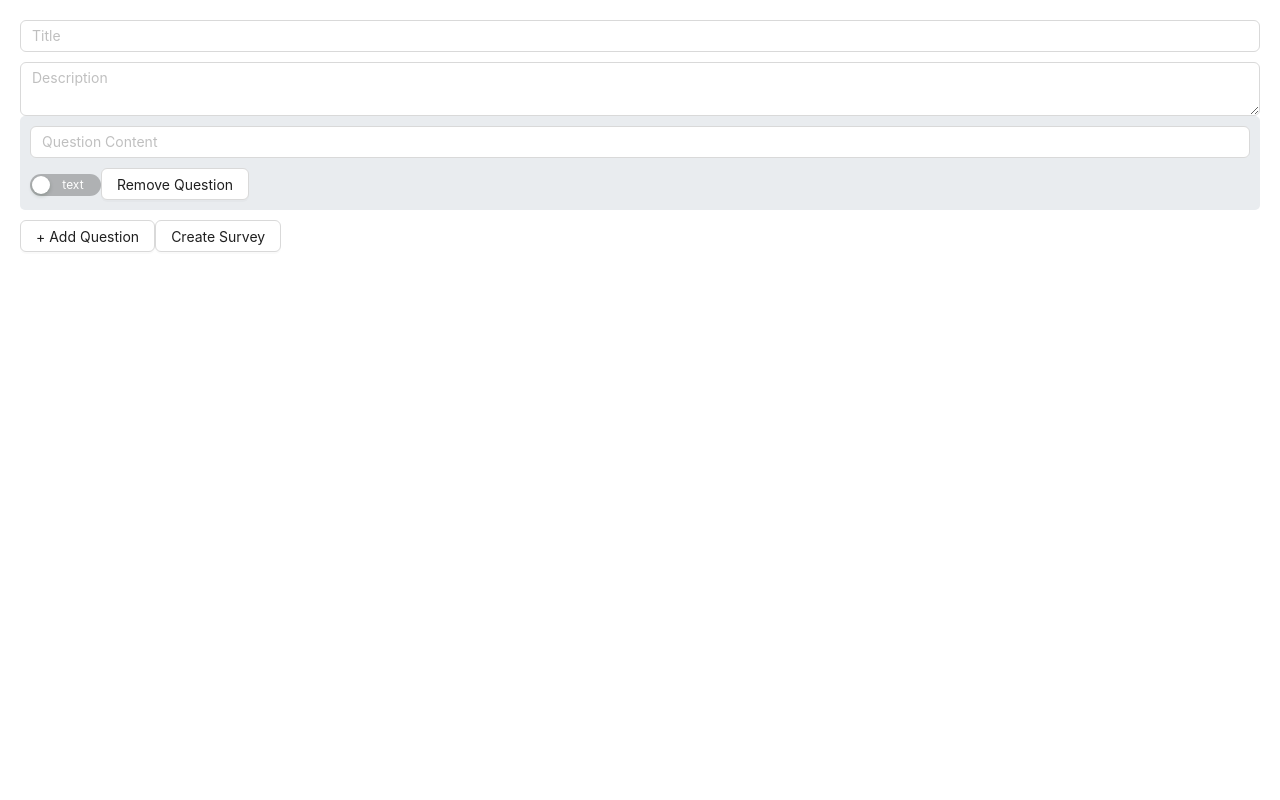
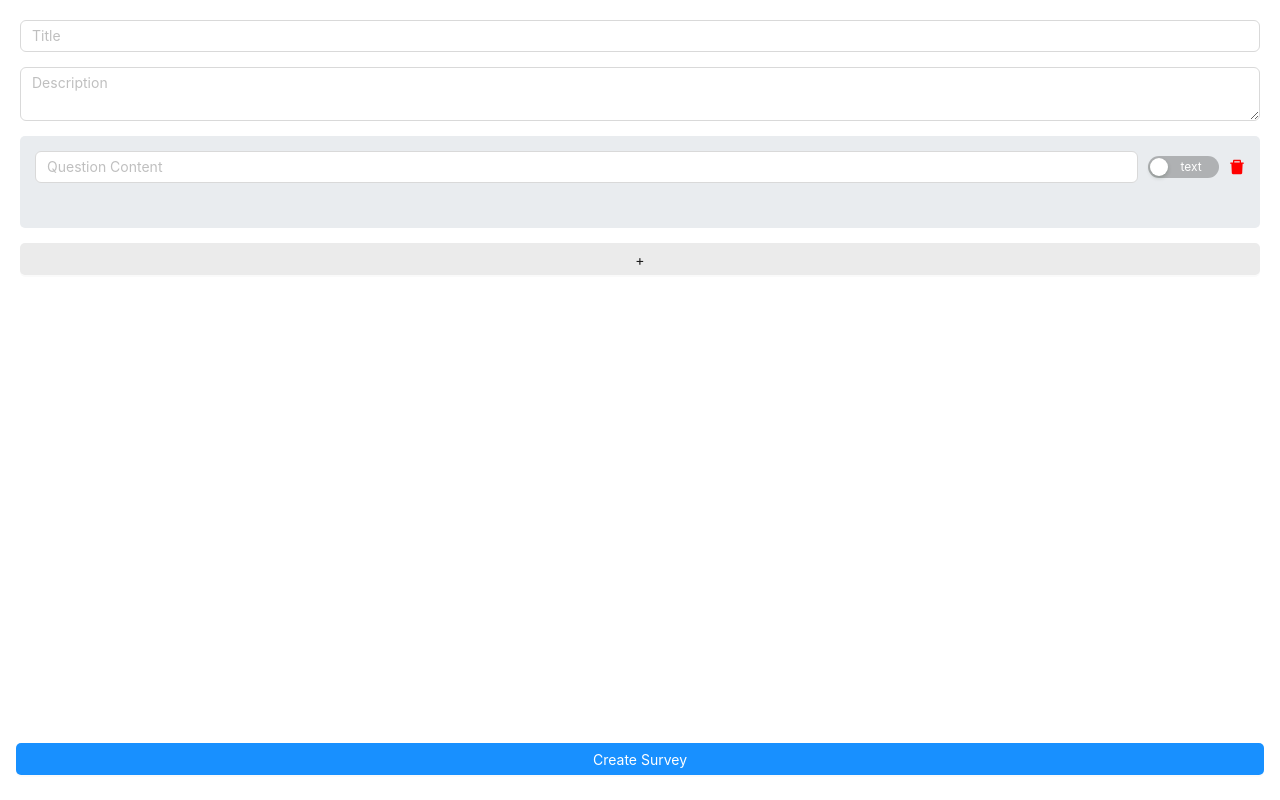
Before and after one commit to leogo22mz/survwayProject, a React (Create React App) app in the folder frontend/: page /newsurvey in a window 1280 px wide. Built offline with nearby package versions, Linux system fonts and the light colour scheme.

Commit message:
Closely finished the main form

```diff
--- a/frontend/src/pages/Survey.css
+++ b/frontend/src/pages/Survey.css
@@ -1,4 +1,3 @@
-/* Estilos para la barra superior */
 .topbar {
   background-color: #333;
   color: white;
@@ -6,7 +5,6 @@
   text-align: center;
 }
 
-  /* Estilos para la lista de encuestas */
 .survey-list {
   padding: 20px;
   background-color: #f0f0f0;
@@ -24,8 +22,11 @@
   margin-top: 0;
 }
 
-  /* Botón para crear una nueva encuesta */
-  .new-survey-btn {
+.description-textbox{
+  margin-bottom: 15px;
+}
+
+.new-survey-btn, .create-survey-btn {
   background-color: #28a745;
   color: white;
   border: none;
@@ -41,71 +42,121 @@
   background-color: #218838;
 }
 
-  /* Estilos para la página de creación de encuestas */
-  .survey-create {
-    padding: 20px;
-  }
-
-  .survey-create input,
-  .survey-create .ant-input-affix-wrapper,
-  .survey-create .ant-input-textarea-wrapper {
-    margin-bottom: 10px;
-  }
-
-  /* Botón para alternar el tipo de pregunta */
-  .switch-btn {
-    margin-left: 10px;
-    cursor: pointer;
-  }
-
-  /* Botón para agregar una nueva pregunta */
-  .add-question-btn {
-    background-color: #007bff;
-    color: white;
-    border: none;
-    padding: 10px 15px;
-    border-radius: 5px;
-    cursor: pointer;
-    display: inline-block;
-    margin-right: 10px;
-  }
-
-  .add-question-btn:hover {
-    background-color: #0069d9;
-  }
-
-  /* Botón para crear la encuesta */
 .create-survey-btn {
   background-color: #ffc107;
   color: black;
-    border: none;
-    padding: 10px 15px;
-    border-radius: 5px;
-    cursor: pointer;
-    display: block;
-    width: 100%;
-    margin-top: 20px;
 }
 
 .create-survey-btn:hover {
   background-color: #e0a800;
 }
 
-  /* Estilos adicionales para los elementos dentro de survey-create */
+.survey-create {
+  padding: 20px;
+}
+
+.survey-create input, .survey-create .ant-input-affix-wrapper, .survey-create .ant-input-textarea-wrapper, .survey-create button {
+  margin-bottom: 15px;
+}
+
+.switch-btn, .add-question-btn, .remove-btn {
+  margin-left: 10px;
+  cursor: pointer;
+}
+
+.add-question-btn {
+  background-color: #ebebeb;
+  color: rgb(28, 28, 28);
+  border: none;
+  padding: 10px 15px;
+  border-radius: 5px;
+  display: flex;
+  justify-content: center;
+  align-items: center;
+  width: 100%;
+  margin: 0;
+  box-sizing: border-box;
+}
+
+.add-question-btn:hover {
+  background-color: #b5b5b5;
+}
+
 .question-container {
   background-color: #e9ecef;
   border-radius: 5px;
-    padding: 10px;
-    margin-bottom: 10px;
+  padding: 15px;
+  margin-bottom: 15px;
 }
 
 .choice-container {
+  display: flex;
+  align-items: center;
+  gap: 10px;
   margin-left: 20px;
   margin-top: 10px;
 }
 
-  /* Estilos para los botones de agregar */
-  .add-btn {
-    margin-top: 10px;
+.choice-container input {
+  flex-grow: 1;
+  margin-right: 10px;
+}
+
+.question-header {
+  display: flex;
+  justify-content: space-between;
+  align-items: center;
+  margin-bottom: 15px;
+}
+
+.question-header .ant-input {
+  flex-grow: 1;
+  margin-right: 10px;
+}
+
+.question-controls {
+  display: flex;
+  align-items: center;
+  gap: 10px;
+}
+
+.delete-icon {
+  color: red;
   cursor: pointer;
+  transform: translateY(-50%);
 }
+
+.remove-btn {
+  background-color: #dc3545;
+  color: white;
+  border: none;
+  padding: 5px 10px;
+  border-radius: 5px;
+}
+
+.remove-btn:hover {
+  background-color: #c82333;
+}
+.create-survey-button {
+  position: fixed;
+  bottom: 10px;
+  left: 50%;
+  transform: translateX(-50%);
+  width: 97.5%;
+  background-color: #1890ff;
+  color: white;
+  border: none;
+  padding: 10px 20px;
+  border-radius: 5px;
+  display: flex;
+  justify-content: center;
+  align-items: center;
+  z-index: 1000;
+}
+
+.create-survey-button:hover {
+  background-color: #40a9ff;
+}
+.survey-create {
+  padding-bottom: 60px;
+}
--- a/frontend/src/pages/SurveyCreate.tsx
+++ b/frontend/src/pages/SurveyCreate.tsx
@@ -1,5 +1,6 @@
-import React, { useState } from 'react';
-import { Button, Input, Switch } from 'antd';
+import React, { useRef, useState } from 'react';
+import { Button, Input, Switch, Tooltip } from 'antd';
+import { DeleteOutlined, DeleteFilled } from '@ant-design/icons';
 import './Survey.css';
 
 interface Choice {
@@ -23,6 +24,8 @@ const SurveyCreate: React.FC = () => {
       choices: [],
     },
   ]);
+
+  const endOfListRef = useRef<HTMLDivElement>(null);
 
   const toggleQuestionType = (index: number) => {
     setQuestions(
@@ -63,6 +66,10 @@ const SurveyCreate: React.FC = () => {
         choices: [],
       },
     ]);
+
+    setTimeout(() => {
+      endOfListRef.current?.scrollIntoView({ behavior: 'smooth' });
+    }, 100);
   };
 
   const updateQuestionContent = (index: number, content: string) => {
@@ -99,30 +106,42 @@ const SurveyCreate: React.FC = () => {
   };
 
   const removeQuestion = (questionIndex: number) => {
+    if (window.confirm("Are you sure you want to remove this question?")) {
       setQuestions(questions.filter((_, qIndex) => qIndex !== questionIndex));
+    }
   };
 
   const submitSurvey = () => {
     console.log('Submitting survey with questions:', questions);
-    // Implement submission logic here
   };
+
   return (
     <div className="survey-create">
       <Input placeholder="Title" />
-      <Input.TextArea placeholder="Description" />
+      <Input.TextArea className="description-textbox" placeholder="Description" />
       {questions.map((question, qIndex) => (
         <div key={qIndex} className="question-container">
+          <div className="question-header">
             <Input
               placeholder="Question Content"
               value={question.content}
               onChange={(e) => updateQuestionContent(qIndex, e.target.value)}
             />
+            <div className="question-controls">
               <Switch
                 checkedChildren="choice"
                 unCheckedChildren="text"
                 checked={question.questionType === 'choice'}
                 onChange={() => toggleQuestionType(qIndex)}
               />
+              <Tooltip title="Delete Question">
+                <DeleteFilled
+                  onClick={() => removeQuestion(qIndex)}
+                  className="delete-icon"
+                />
+              </Tooltip>
+            </div>
+          </div>
           {question.questionType === 'choice' && (
             <>
               {question.choices.map((choice, cIndex) => (
@@ -134,19 +153,24 @@ const SurveyCreate: React.FC = () => {
                       updateChoiceContent(qIndex, cIndex, e.target.value)
                     }
                   />
-                  <Button onClick={() => removeChoiceFromQuestion(qIndex, cIndex)}>
-                    Remove Choice
-                  </Button>
+                  <Tooltip title="Delete Choice">
+                    <DeleteOutlined
+                      onClick={() => removeChoiceFromQuestion(qIndex, cIndex)}
+                      className="delete-icon"
+                    />
+                  </Tooltip>
                 </div>
               ))}
               <Button onClick={() => addChoiceToQuestion(qIndex)}>+ Add Choice</Button>
             </>
           )}
-          <Button onClick={() => removeQuestion(qIndex)}>Remove Question</Button>
         </div>
       ))}
-      <Button onClick={addQuestion}>+ Add Question</Button>
-      <Button onClick={submitSurvey}>Create Survey</Button>
+      <Tooltip title="New Question">
+        <Button className="add-question-btn" onClick={addQuestion}>+</Button>
+      </Tooltip>
+      <Button onClick={submitSurvey} className="create-survey-button">Create Survey</Button>
+      <div ref={endOfListRef}></div>
     </div>
   );
 };
```
Lines whose indentation alone changed are shown as unchanged.
